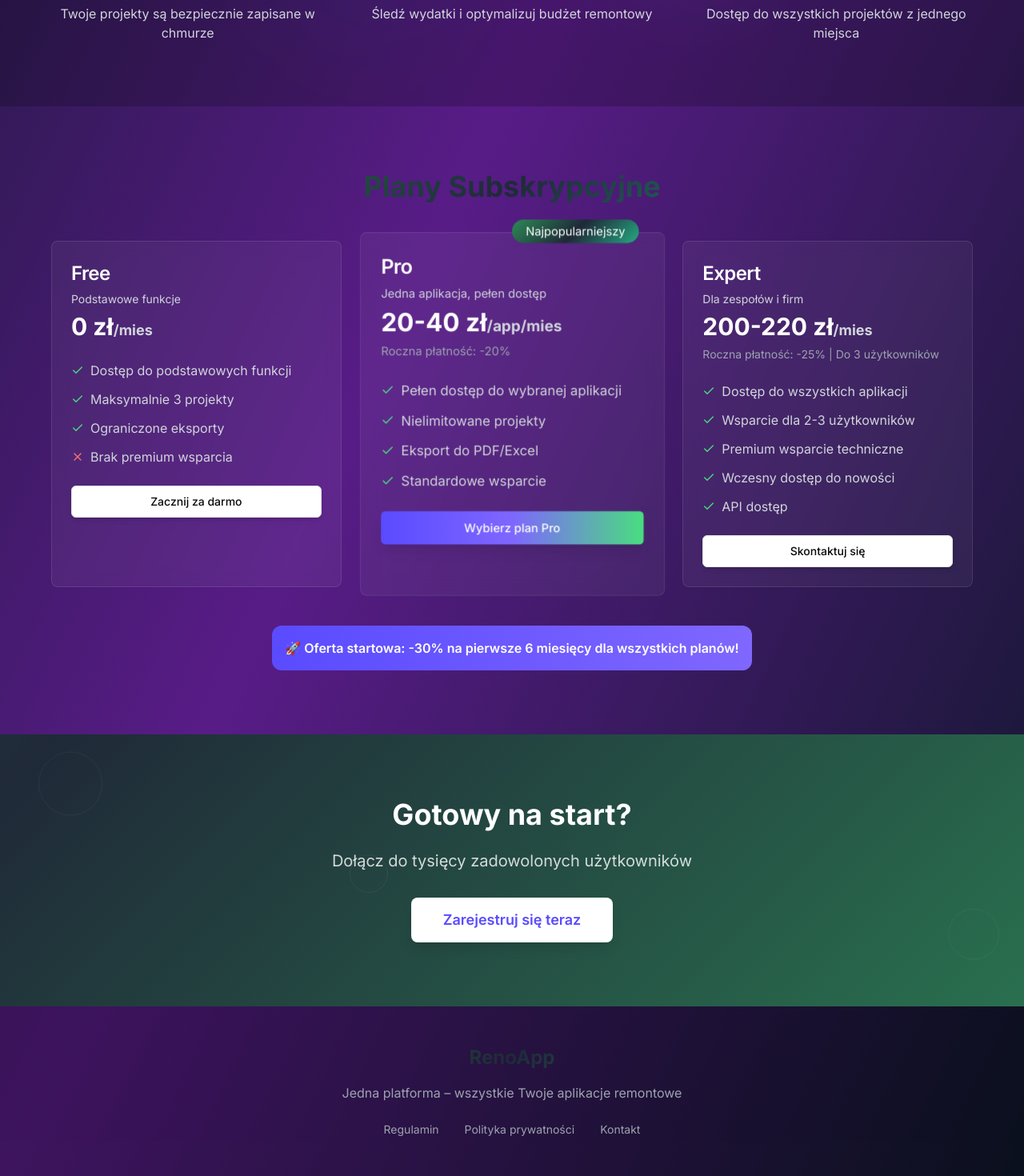
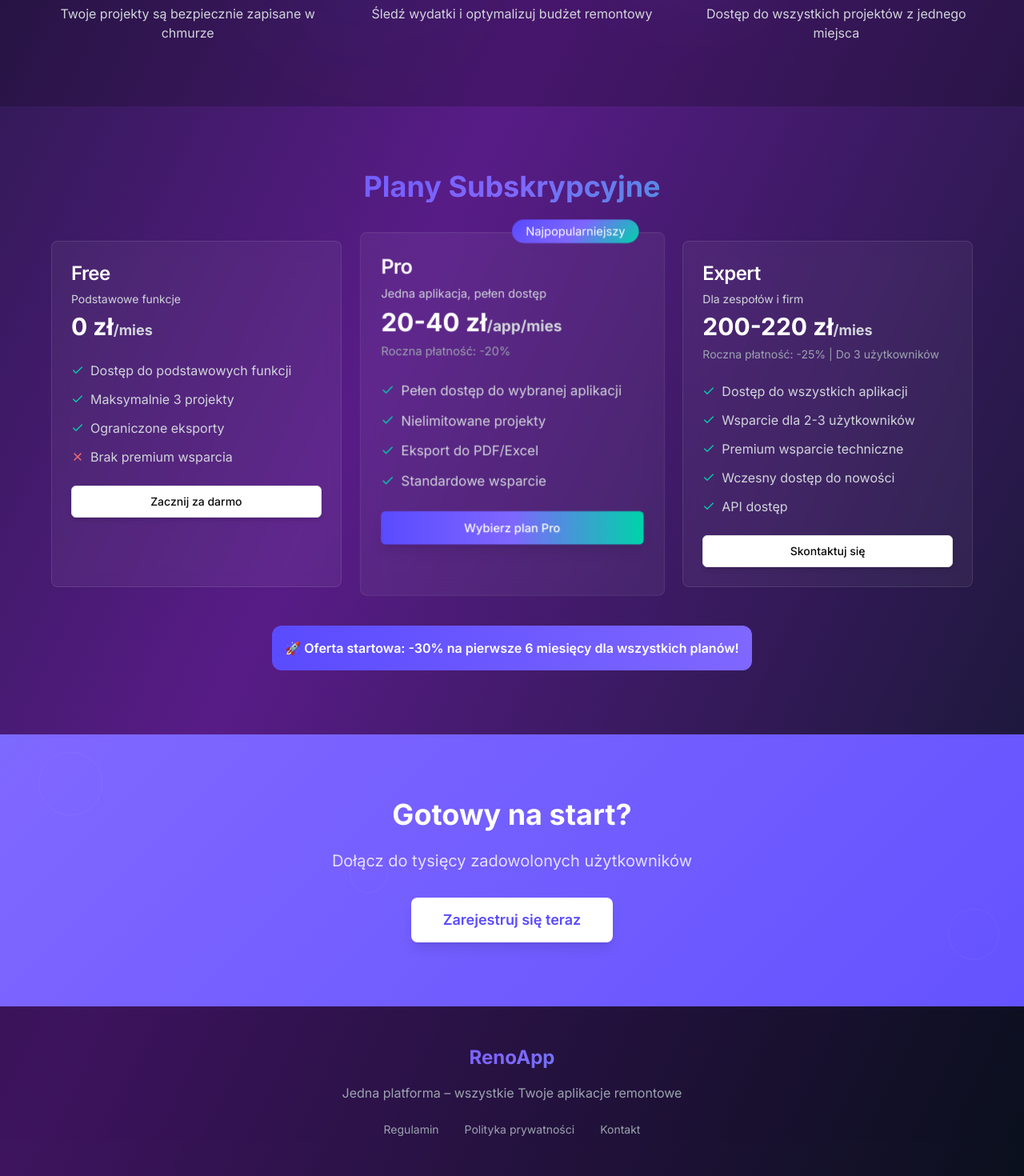
Before and after one commit to Tomionkkas/reno-hub-dashboard, a React (Vite) app: page / in a window 1280 px wide. Shown: the part 1269-2739 px from the top of the page at 80% size. Built offline with nearby package versions, Linux system fonts and the light colour scheme.

Commit message:
Revert color changes and fix button visibility
Reverts the color scheme to the previous version and addresses the issue of invisible buttons, likely caused by the recent color adjustments.

```diff
--- a/src/index.css
+++ b/src/index.css
@@ -31,11 +31,6 @@
     --chart-4: 43 74% 66%;
     --chart-5: 27 87% 67%;
     --radius: 0.5rem;
-
-    /* Custom Brand Colors */
-    --reno-purple: 147 51% 36%;
-    --reno-blue: 215 28% 17%;
-    --reno-mint: 162 63% 41%;
   }
 
   .dark {
@@ -76,6 +71,88 @@
   }
 }
 
+/* Utility Classes */
+.gradient-text {
+  background: linear-gradient(135deg, #5A4BFF, #7F67FF, #00D4AA);
+  -webkit-background-clip: text;
+  -webkit-text-fill-color: transparent;
+  background-clip: text;
+}
+
+.gradient-bg {
+  background: linear-gradient(135deg, #5A4BFF, #7F67FF, #00D4AA);
+}
+
+.glass-card {
+  background: rgba(255, 255, 255, 0.05);
+  backdrop-filter: blur(10px);
+  border: 1px solid rgba(255, 255, 255, 0.1);
+}
+
+.animated-gradient {
+  background: linear-gradient(-45deg, #5A4BFF, #7F67FF, #00D4AA, #5A4BFF);
+  background-size: 400% 400%;
+  animation: gradient-shift 15s ease infinite;
+}
+
+/* Floating elements animation */
+.floating-element {
+  animation: float-random 20s ease-in-out infinite;
+}
+
+/* Interactive Effects */
+.hover-lift {
+  transition: all 0.3s cubic-bezier(0.4, 0, 0.2, 1);
+}
+
+.hover-lift:hover {
+  transform: translateY(-4px);
+}
+
+.hover-glow {
+  transition: all 0.3s ease;
+}
+
+.hover-glow:hover {
+  box-shadow: 0 0 30px rgba(90, 75, 255, 0.4);
+}
+
+.card-hover {
+  transition: all 0.3s cubic-bezier(0.4, 0, 0.2, 1);
+}
+
+.card-hover:hover {
+  transform: translateY(-8px) scale(1.02);
+  box-shadow: 0 20px 40px rgba(0, 0, 0, 0.3);
+}
+
+.nav-link {
+  position: relative;
+  transition: all 0.3s ease;
+}
+
+.nav-link::after {
+  content: '';
+  position: absolute;
+  width: 0;
+  height: 2px;
+  bottom: -4px;
+  left: 50%;
+  background: linear-gradient(135deg, #5A4BFF, #7F67FF);
+  transition: all 0.3s ease;
+  transform: translateX(-50%);
+}
+
+.nav-link:hover::after {
+  width: 100%;
+}
+
+/* Focus Styles for Accessibility */
+.focus-visible:focus-visible {
+  outline: 2px solid #7F67FF;
+  outline-offset: 2px;
+}
+
 /* Enhanced Animations */
 @keyframes float-random {
   0%, 100% {
@@ -94,10 +171,10 @@
 
 @keyframes glow-pulse {
   0%, 100% {
-    box-shadow: 0 0 20px rgba(147, 51%, 36%, 0.3);
+    box-shadow: 0 0 20px rgba(90, 75, 255, 0.3);
   }
   50% {
-    box-shadow: 0 0 40px rgba(147, 51%, 36%, 0.6), 0 0 60px rgba(215, 28%, 17%, 0.3);
+    box-shadow: 0 0 40px rgba(90, 75, 255, 0.6), 0 0 60px rgba(127, 103, 255, 0.3);
   }
 }
 
@@ -197,108 +274,6 @@
   }
 }
 
-/* Utility Classes */
-.gradient-text {
-  background: linear-gradient(135deg, hsl(var(--reno-purple)), hsl(var(--reno-blue)), hsl(var(--reno-mint)));
-  -webkit-background-clip: text;
-  -webkit-text-fill-color: transparent;
-  background-clip: text;
-}
-
-.gradient-bg {
-  background: linear-gradient(135deg, hsl(var(--reno-purple)), hsl(var(--reno-blue)), hsl(var(--reno-mint)));
-}
-
-.glass-card {
-  background: rgba(255, 255, 255, 0.05);
-  backdrop-filter: blur(10px);
-  border: 1px solid rgba(255, 255, 255, 0.1);
-}
-
-.animated-gradient {
-  background: linear-gradient(-45deg, hsl(var(--reno-purple)), hsl(var(--reno-blue)), hsl(var(--reno-mint)), hsl(var(--reno-purple)));
-  background-size: 400% 400%;
-  animation: gradient-shift 15s ease infinite;
-}
-
-/* Interactive Effects */
-.hover-lift {
-  transition: all 0.3s cubic-bezier(0.4, 0, 0.2, 1);
-}
-
-.hover-lift:hover {
-  transform: translateY(-4px);
-}
-
-.hover-glow {
-  transition: all 0.3s ease;
-}
-
-.hover-glow:hover {
-  box-shadow: 0 0 30px rgba(147, 51%, 36%, 0.4);
-}
-
-.card-hover {
-  transition: all 0.3s cubic-bezier(0.4, 0, 0.2, 1);
-}
-
-.card-hover:hover {
-  transform: translateY(-8px) scale(1.02);
-  box-shadow: 0 20px 40px rgba(0, 0, 0, 0.3);
-}
-
-.nav-link {
-  position: relative;
-  transition: all 0.3s ease;
-}
-
-.nav-link::after {
-  content: '';
-  position: absolute;
-  width: 0;
-  height: 2px;
-  bottom: -4px;
-  left: 50%;
-  background: linear-gradient(135deg, hsl(var(--reno-purple)), hsl(var(--reno-blue)));
-  transition: all 0.3s ease;
-  transform: translateX(-50%);
-}
-
-.nav-link:hover::after {
-  width: 100%;
-}
-
-/* Focus Styles for Accessibility */
-.focus-visible:focus-visible {
-  outline: 2px solid hsl(var(--reno-blue));
-  outline-offset: 2px;
-}
-
-/* Reduced Motion */
-@media (prefers-reduced-motion: reduce) {
-  *,
-  *::before,
-  *::after {
-    animation-duration: 0.01ms !important;
-    animation-iteration-count: 1 !important;
-    transition-duration: 0.01ms !important;
-  }
-}
-
-/* High Contrast Mode */
-@media (prefers-contrast: high) {
-  .glass-card {
-    background: rgba(0, 0, 0, 0.9);
-    border: 2px solid white;
-  }
-
-  .gradient-text {
-    background: white;
-    -webkit-background-clip: text;
-    -webkit-text-fill-color: transparent;
-  }
-}
-
 /* Animation Classes */
 .animate-float-random {
   animation: float-random 20s ease-in-out infinite;
@@ -344,3 +319,28 @@
 .stagger-animation {
   animation-delay: calc(var(--stagger-delay, 0) * 100ms);
 }
+
+/* Reduced Motion */
+@media (prefers-reduced-motion: reduce) {
+  *,
+  *::before,
+  *::after {
+    animation-duration: 0.01ms !important;
+    animation-iteration-count: 1 !important;
+    transition-duration: 0.01ms !important;
+  }
+}
+
+/* High Contrast Mode */
+@media (prefers-contrast: high) {
+  .glass-card {
+    background: rgba(0, 0, 0, 0.9);
+    border: 2px solid white;
+  }
+
+  .gradient-text {
+    background: white;
+    -webkit-background-clip: text;
+    -webkit-text-fill-color: transparent;
+  }
+}
--- a/tailwind.config.ts
+++ b/tailwind.config.ts
@@ -68,7 +68,7 @@ export default {
 				},
 				'reno-purple': '#5A4BFF',
 				'reno-blue': '#7F67FF',
-				'reno-mint': '#4ADE80',
+				'reno-mint': '#00D4AA',
 			},
 			borderRadius: {
 				lg: 'var(--radius)',
```
